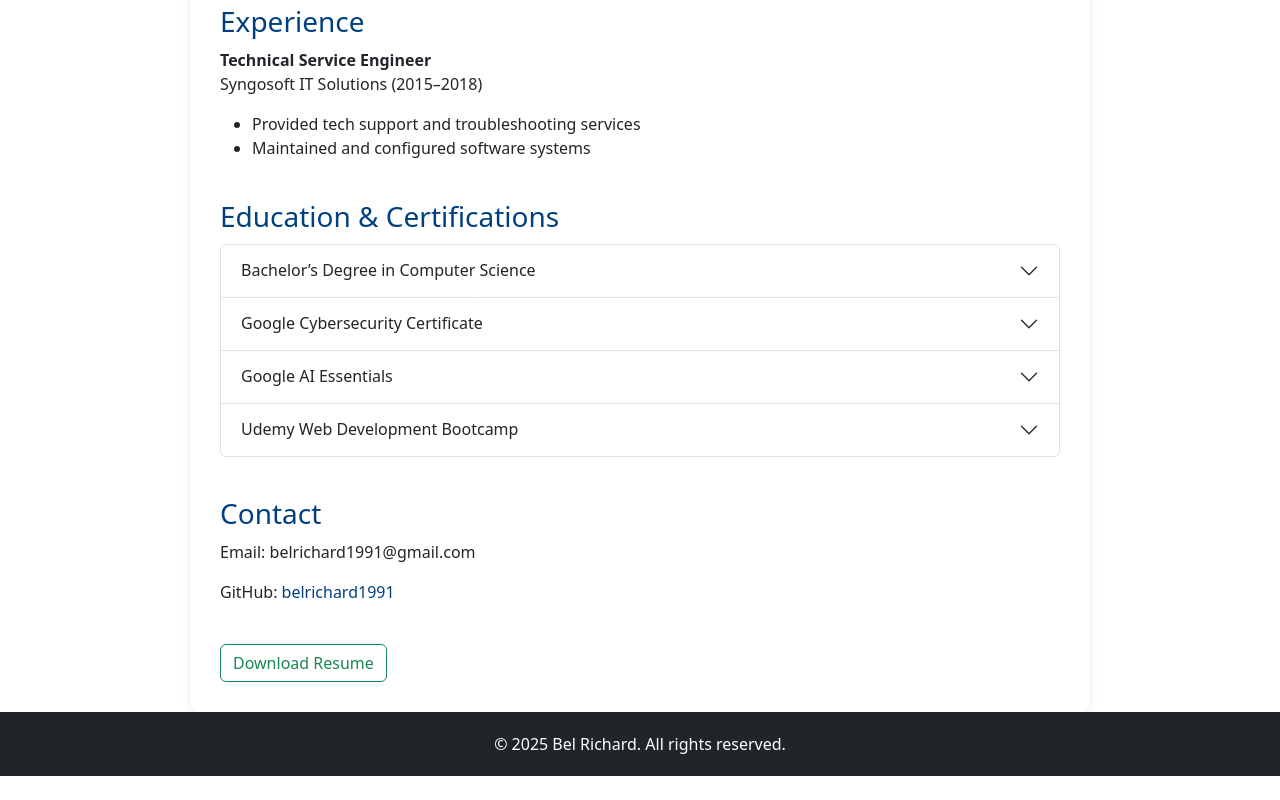
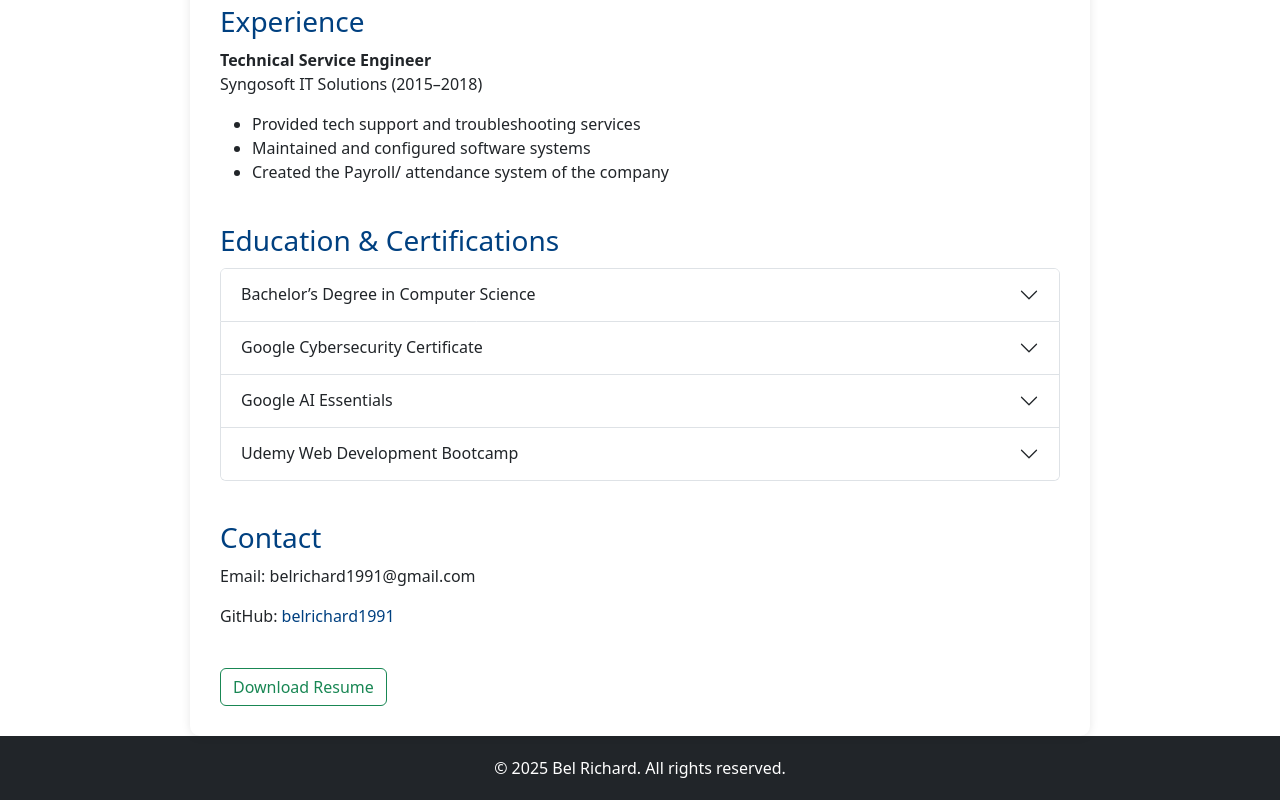
Before and after one commit to belrichard1991/PortfolioWebsite, a website: page Public/about.html in a window 1280 px wide. Shown: the part 774-1574 px from the top of the page. Before the commit the page ends 1550 px from the top, so only its background shows below. Drawn offline with nearby package versions, Linux system fonts and the light colour scheme.

Commit message:
added an item in the about page

```diff
--- a/Public/about.html
+++ b/Public/about.html
@@ -61,6 +61,7 @@
             <ul>
               <li>Provided tech support and troubleshooting services</li>
               <li>Maintained and configured software systems</li>
+              <li>Created the Payroll/ attendance system of the company</li>
             </ul>
           </section>
 
```
